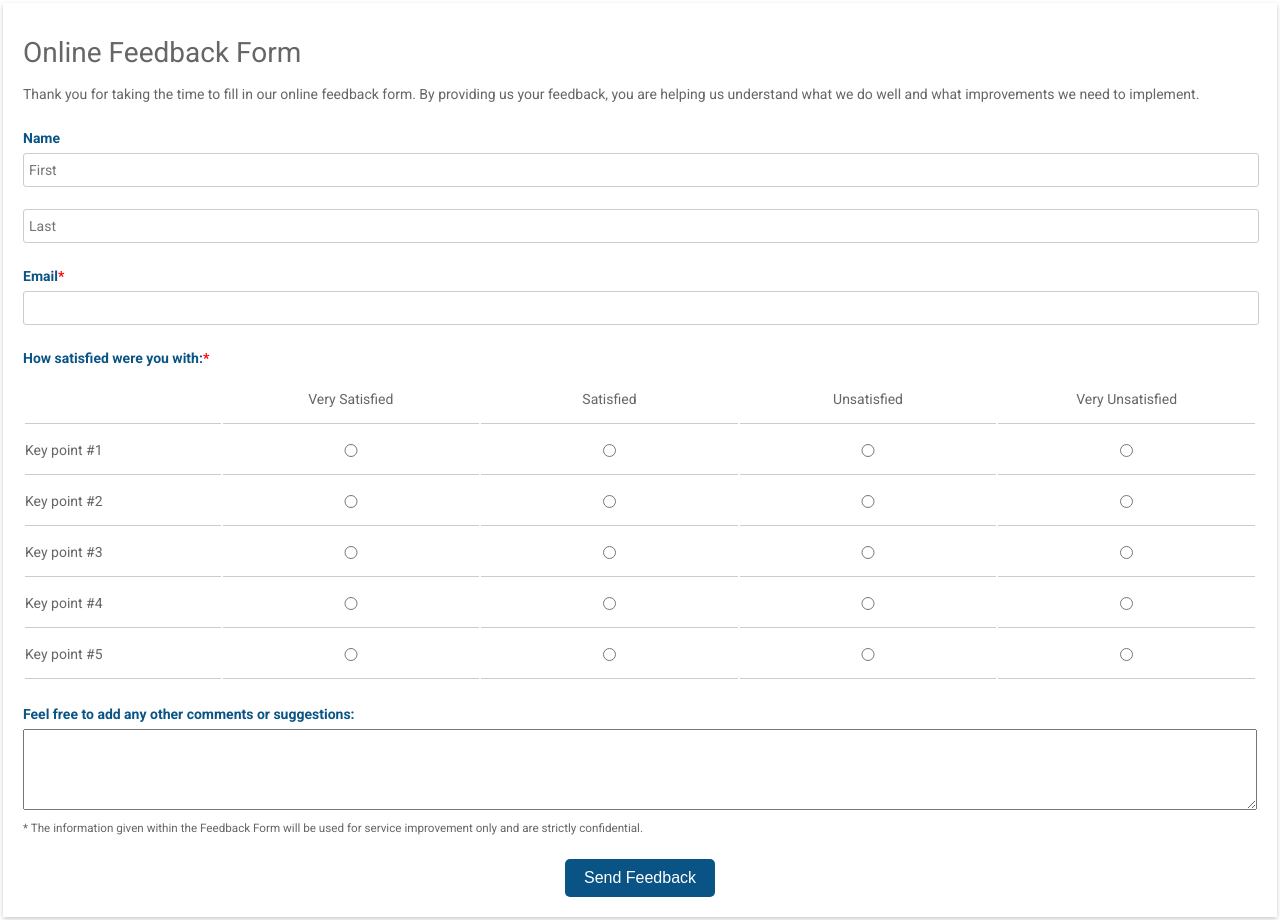
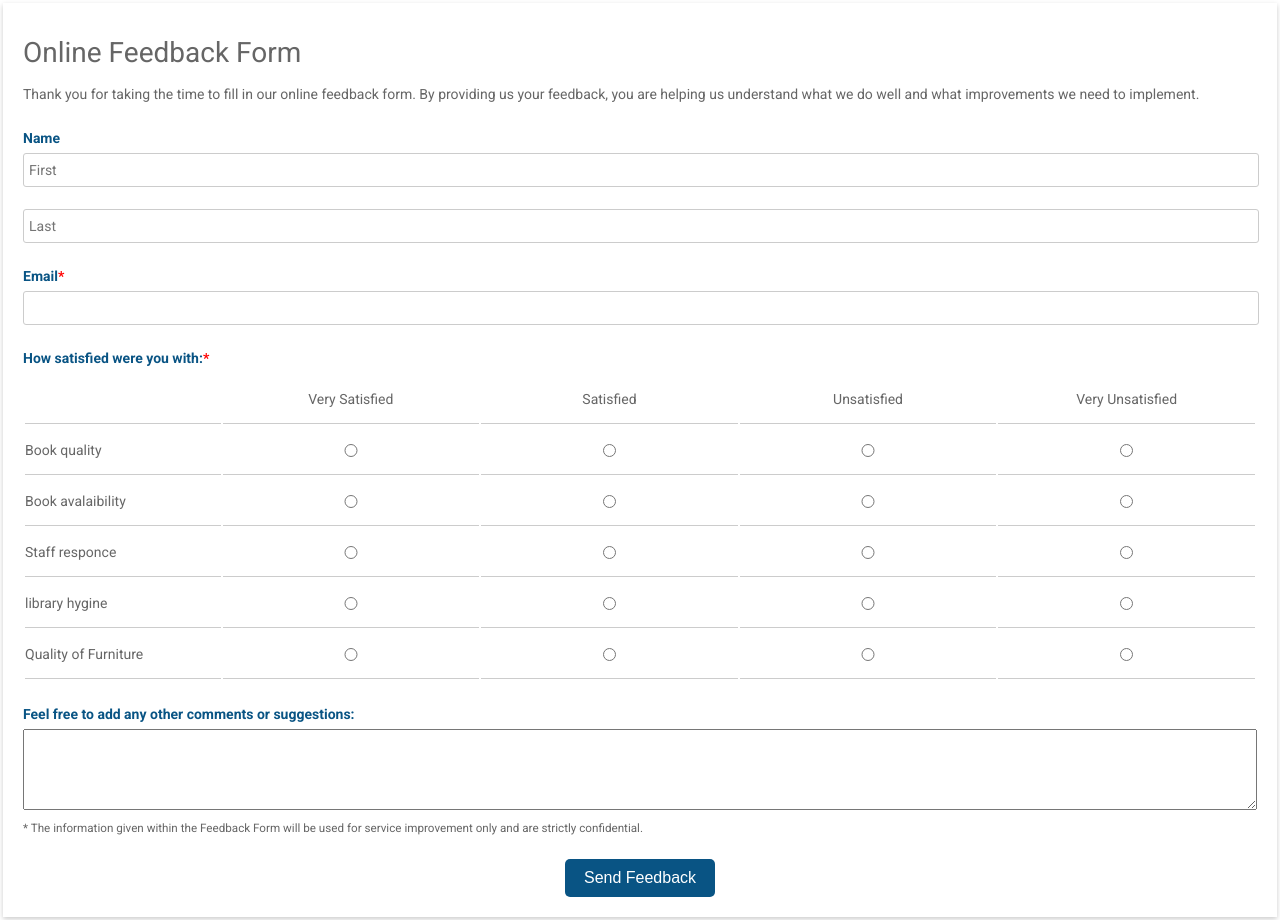
Before and after one commit to prsb2408/codemon-1, a Django app: template codemon-master/sih_django/libauto/stport/templates/feedback.html in a window 1280 px wide. Run offline with Django 3.2, Linux system fonts and the light colour scheme; the template is opened without the code that fills it, so the values that code supplies are empty.

Commit message:
Update feedback.html

```diff
--- a/codemon-master/sih_django/libauto/stport/templates/feedback.html
+++ b/codemon-master/sih_django/libauto/stport/templates/feedback.html
@@ -120,35 +120,35 @@
             <th>Very Unsatisfied</th>
           </tr>
           <tr>
-            <td class="first-col">Key point #1</td>
+            <td class="first-col">Book quality</td>
             <td><input type="radio" value="none" name="point#1" /></td>
             <td><input type="radio" value="none" name="point#1" /></td>
             <td><input type="radio" value="none" name="point#1" /></td>
             <td><input type="radio" value="none" name="point#1" /></td>
           </tr>
           <tr>
-            <td class="first-col">Key point #2</td>
+            <td class="first-col">Book avalaibility</td>
             <td><input type="radio" value="none" name="point#2" /></td>
             <td><input type="radio" value="none" name="point#2" /></td>
             <td><input type="radio" value="none" name="point#2" /></td>
             <td><input type="radio" value="none" name="point#2" /></td>
           </tr>
           <tr>
-            <td class="first-col">Key point #3</td>
+            <td class="first-col">Staff responce</td>
             <td><input type="radio" value="none" name="point#3" /></td>
             <td><input type="radio" value="none" name="point#3" /></td>
             <td><input type="radio" value="none" name="point#3" /></td>
             <td><input type="radio" value="none" name="point#3" /></td>
           </tr>
           <tr>
-            <td class="first-col">Key point #4</td>
+            <td class="first-col">library hygine</td>
             <td><input type="radio" value="none" name="point#4" /></td>
             <td><input type="radio" value="none" name="point#4" /></td>
             <td><input type="radio" value="none" name="point#4" /></td>
             <td><input type="radio" value="none" name="point#4" /></td>
           </tr>
           <tr>
-            <td class="first-col">Key point #5</td>
+            <td class="first-col">Quality of Furniture</td>
             <td><input type="radio" value="none" name="point#5" /></td>
             <td><input type="radio" value="none" name="point#5" /></td>
             <td><input type="radio" value="none" name="point#5" /></td>
```
